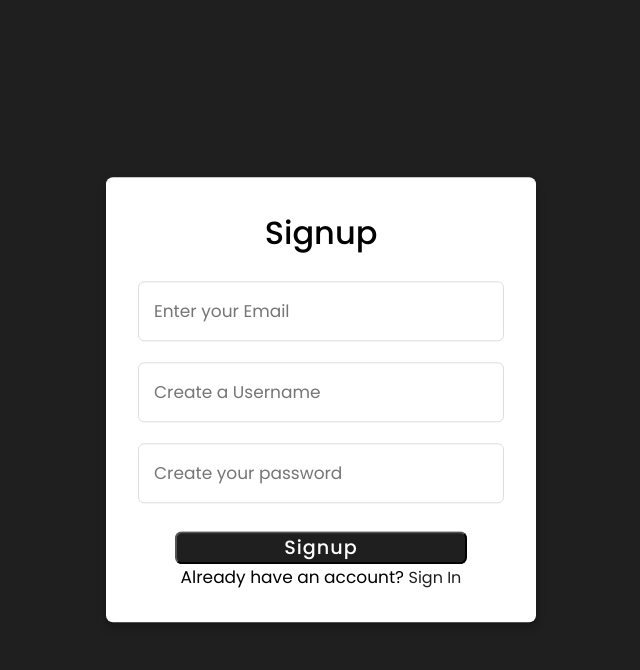
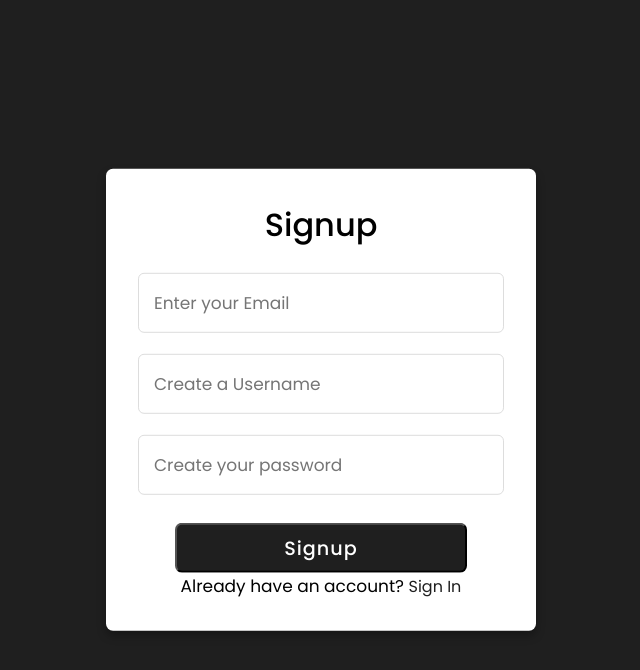
Before and after one commit to VladOXPR/MixTape, a Django app: page /signup in a window 1280 px wide. Shown: the top 670 px of the page, without its empty margins (319-959 px from the left). Run offline with Django 4.2, Linux system fonts and the light colour scheme.

Commit message:
styled sing-in and sign-up pages minor fixes

```diff
--- a/static/css/signin.css
+++ b/static/css/signin.css
@@ -58,7 +58,7 @@ body{
   background: #1f1f1f;
 
   width: 80%;
-  height: 100%;
+  height: 50px;
 
   margin-left: 10%;
   margin-right: 10%;
--- a/templates/signup.html
+++ b/templates/signup.html
@@ -6,7 +6,7 @@
     <title>Sign Up</title>
     <meta charset="UTF-8">
     <meta name="viewport" content="width=device-width, height=device-height, initial-scale=1">
-    <link rel="stylesheet" href="{% static 'css/cssSignin/../static/css/signin.css' %}">
+    <link rel="stylesheet" href="{% static '/css/signin.css' %}">
     <link rel="shortcut icon" type="image/png" href="{% static 'favicon.png' %}">
 </head>
 
```
Also changed, not shown: db.sqlite3.
